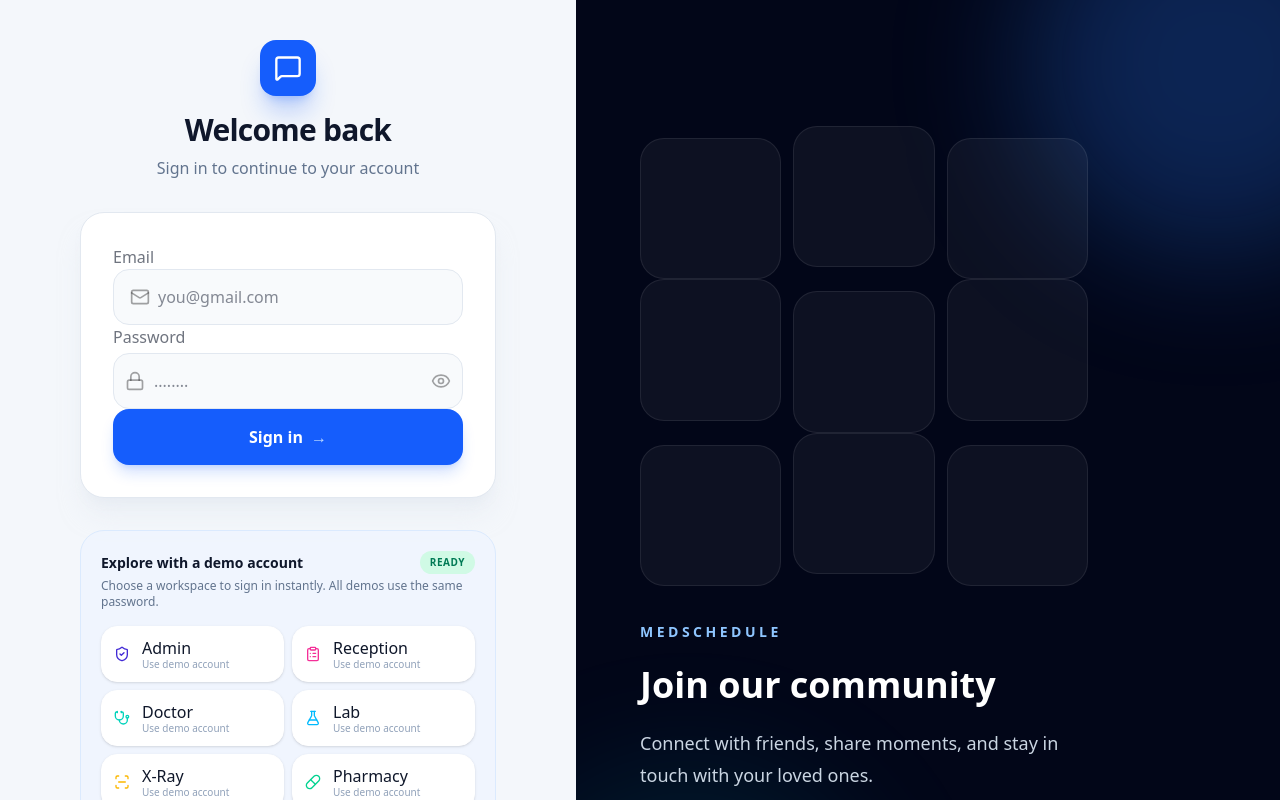
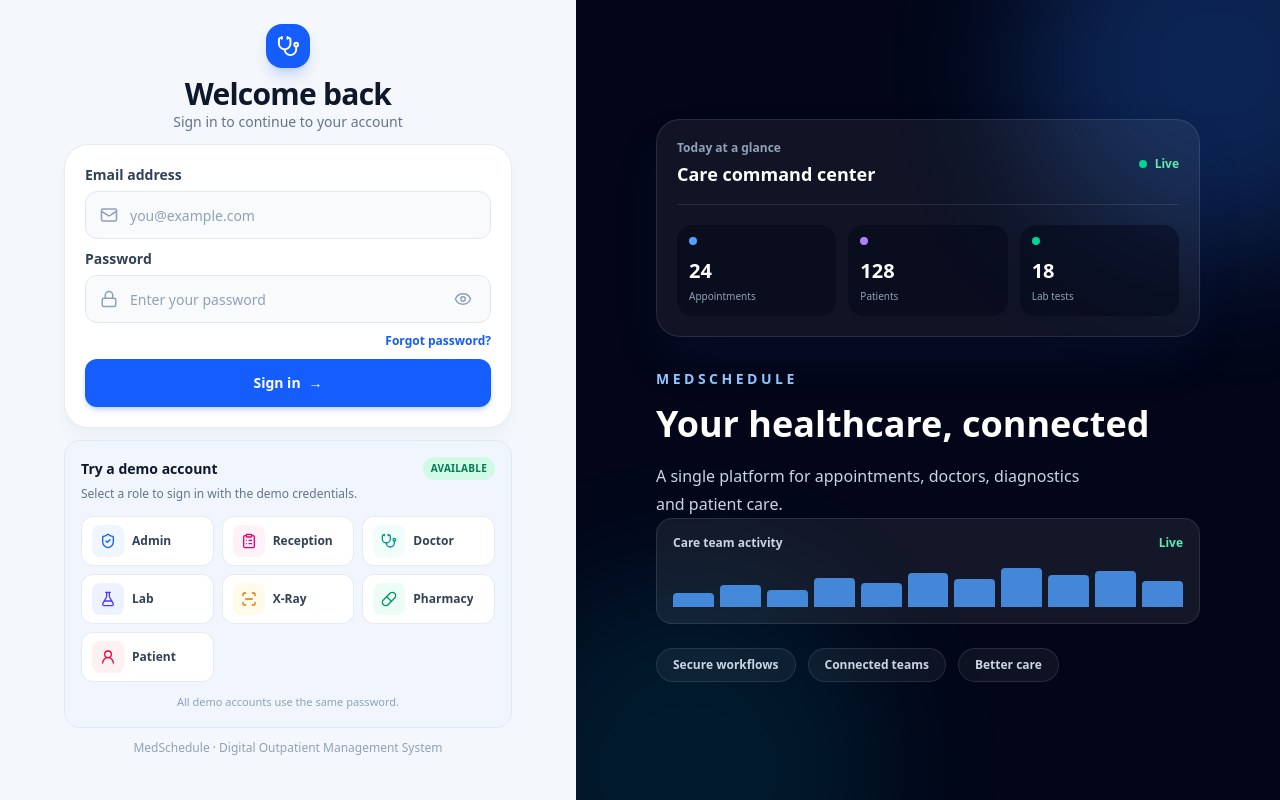
Before and after one commit to Harish-CodeWizard/MedSchedule, a React (Vite) app in the folder frontend/: page /login in a window 1280 px wide. Shown: the top 800 px of the page. Built offline with nearby package versions, Linux system fonts and the light colour scheme; no server answers.

Commit message:
Fix login page viewport layout

```diff
--- a/frontend/src/components/AuthImagePattern.jsx
+++ b/frontend/src/components/AuthImagePattern.jsx
@@ -2,19 +2,46 @@ import React from "react";
 
 const AuthImagePattern = ({ title, subtitle }) => {
   return (
-    <div className="relative hidden min-h-screen items-center overflow-hidden bg-slate-950 px-16 lg:flex">
+    <div className="relative hidden min-h-screen items-center overflow-hidden bg-slate-950 px-12 py-10 lg:flex xl:px-20">
       <div className="absolute -right-32 -top-32 size-96 rounded-full bg-blue-500/25 blur-3xl" />
       <div className="absolute -bottom-40 -left-20 size-96 rounded-full bg-cyan-400/10 blur-3xl" />
-      <div className="relative z-10 max-w-xl">
-        <div className="mb-12 grid grid-cols-3 gap-3 opacity-80">
-          {[...Array(9)].map((_, i) => (
-            <div key={i} className={`aspect-square rounded-3xl border border-white/10 bg-white/[0.06] ${i % 2 === 0 ? "translate-y-3 bg-blue-400/10" : ""}`} />
-          ))}
+      <div className="relative z-10 w-full max-w-xl">
+        <div className="mb-8 rounded-3xl border border-white/10 bg-white/[0.06] p-5 shadow-2xl shadow-blue-950/30">
+          <div className="flex items-center justify-between border-b border-white/10 pb-4">
+            <div>
+              <p className="text-xs font-semibold text-slate-400">Today at a glance</p>
+              <p className="mt-1 text-lg font-bold text-white">Care command center</p>
+            </div>
+            <span className="flex items-center gap-2 text-xs font-semibold text-emerald-300"><span className="size-2 rounded-full bg-emerald-400" /> Live</span>
+          </div>
+          <div className="mt-5 grid grid-cols-3 gap-3">
+            {[
+              ["24", "Appointments", "bg-blue-400"],
+              ["128", "Patients", "bg-violet-400"],
+              ["18", "Lab tests", "bg-emerald-400"],
+            ].map(([value, label, color]) => (
+              <div key={label} className="rounded-2xl bg-slate-950/50 p-3">
+                <span className={`mb-3 block size-2 rounded-full ${color}`} />
+                <p className="text-xl font-black text-white">{value}</p>
+                <p className="mt-1 text-[10px] text-slate-400">{label}</p>
+              </div>
+            ))}
+          </div>
         </div>
-        <p className="mb-5 text-sm font-bold uppercase tracking-[0.25em] text-blue-300">MedSchedule</p>
-        <h2 className="text-4xl font-black leading-tight text-white">{title}</h2>
-        <p className="mt-5 max-w-md text-lg leading-8 text-slate-300">{subtitle}</p>
-        <div className="mt-10 flex flex-wrap gap-3 text-xs font-semibold text-slate-300">
+        <p className="mb-3 text-sm font-bold uppercase tracking-[0.25em] text-blue-300">MedSchedule</p>
+        <h2 className="text-3xl font-black leading-tight text-white xl:text-4xl">{title}</h2>
+        <p className="mt-4 max-w-md text-base leading-7 text-slate-300">{subtitle}</p>
+        <div className="rounded-2xl border border-white/10 bg-white/[0.07] p-4">
+          <div className="flex items-center justify-between text-xs font-semibold text-slate-300">
+            <span>Care team activity</span><span className="text-emerald-300">Live</span>
+          </div>
+          <div className="mt-4 flex h-10 items-end gap-1.5">
+            {[35, 55, 42, 72, 58, 84, 68, 96, 78, 88, 64].map((height, index) => (
+              <span key={index} className="flex-1 rounded-t bg-blue-400/80" style={{ height: `${height}%` }} />
+            ))}
+          </div>
+        </div>
+        <div className="mt-6 flex flex-wrap gap-3 text-xs font-semibold text-slate-300">
           {["Secure workflows", "Connected teams", "Better care"].map((item) => (
             <span key={item} className="rounded-full border border-white/10 bg-white/5 px-4 py-2">{item}</span>
           ))}
--- a/frontend/src/pages/LoginPage.jsx
+++ b/frontend/src/pages/LoginPage.jsx
@@ -1,13 +1,29 @@
+
 import React, { useState } from 'react';
 import { Link, useNavigate } from 'react-router-dom';
-import { Eye, EyeOff, Loader2, Lock, Mail, MessageSquare, ShieldCheck, Stethoscope, ClipboardList, FlaskConical, ScanLine, Pill, UserRound } from 'lucide-react';
+import {
+  Eye,
+  EyeOff,
+  Loader2,
+  Lock,
+  Mail,
+  Stethoscope,
+  ShieldCheck,
+  ClipboardList,
+  FlaskConical,
+  ScanLine,
+  Pill,
+  UserRound,
+} from 'lucide-react';
+
 import AuthImagePattern from '../components/AuthImagePattern';
 import userStore from '../store/userStore';
-import { dashboardPathForRole } from "../utils/navigation";
+import { dashboardPathForRole } from '../utils/navigation';
 
 function LoginPage() {
   const [showPassword, setShowPassword] = useState(false);
   const navigate = useNavigate();
+
   const [formData, setFormData] = useState({
     email: '',
     password: '',
@@ -17,166 +33,226 @@ function LoginPage() {
 
   const handleSubmit = async (e) => {
     e.preventDefault();
+
     const success = await loginUser(formData);
-    if (success) navigate(dashboardPathForRole(userStore.getState().user?.role));
+
+    if (success) {
+      navigate(
+        dashboardPathForRole(userStore.getState().user?.role)
+      );
+    }
   };
 
   const demoAccounts = [
-    { role: 'Admin', email: 'admin@medschedule.demo', icon: ShieldCheck, tone: 'text-primary' },
-    { role: 'Reception', email: 'reception@medschedule.demo', icon: ClipboardList, tone: 'text-secondary' },
-    { role: 'Doctor', email: 'doctor@medschedule.demo', icon: Stethoscope, tone: 'text-accent' },
-    { role: 'Lab', email: 'lab@medschedule.demo', icon: FlaskConical, tone: 'text-info' },
-    { role: 'X-Ray', email: 'xray@medschedule.demo', icon: ScanLine, tone: 'text-warning' },
-    { role: 'Pharmacy', email: 'pharmacy@medschedule.demo', icon: Pill, tone: 'text-success' },
-    { role: 'Patient', email: 'patient@medschedule.demo', icon: UserRound, tone: 'text-error' },
+    { role: 'Admin', email: 'admin@medschedule.demo', icon: ShieldCheck, color: 'text-blue-600', bg: 'bg-blue-50' },
+    { role: 'Reception', email: 'reception@medschedule.demo', icon: ClipboardList, color: 'text-pink-600', bg: 'bg-pink-50' },
+    { role: 'Doctor', email: 'doctor@medschedule.demo', icon: Stethoscope, color: 'text-teal-600', bg: 'bg-teal-50' },
+    { role: 'Lab', email: 'lab@medschedule.demo', icon: FlaskConical, color: 'text-indigo-600', bg: 'bg-indigo-50' },
+    { role: 'X-Ray', email: 'xray@medschedule.demo', icon: ScanLine, color: 'text-amber-600', bg: 'bg-amber-50' },
+    { role: 'Pharmacy', email: 'pharmacy@medschedule.demo', icon: Pill, color: 'text-emerald-600', bg: 'bg-emerald-50' },
+    { role: 'Patient', email: 'patient@medschedule.demo', icon: UserRound, color: 'text-rose-600', bg: 'bg-rose-50' },
   ];
 
   const handleDemoLogin = async (account) => {
-    const credentials = { email: account.email, password: 'Demo@12345' };
+    const credentials = {
+      email: account.email,
+      password: 'Demo@12345',
+    };
+
     setFormData(credentials);
+
     const success = await loginUser(credentials);
-    if (success) navigate(dashboardPathForRole(userStore.getState().user?.role));
+
+    if (success) {
+      navigate(
+        dashboardPathForRole(userStore.getState().user?.role)
+      );
+    }
   };
 
   return (
-    <div className="min-h-screen bg-[#f4f7fb] lg:grid lg:grid-cols-[0.9fr_1.1fr]">
-      {/* Left side - Login form */}
-      <div className="flex items-center justify-center px-6 py-10 sm:px-12 lg:px-20">
-        <div className="w-full max-w-lg space-y-8">
+    <div className="grid min-h-screen bg-[#f4f7fb] lg:h-dvh lg:min-h-0 lg:grid-cols-[0.9fr_1.1fr] lg:overflow-hidden">
+
+      {/* Left side: Sign in */}
+      <main className="flex min-h-0 flex-col justify-start overflow-y-auto px-5 py-6 sm:px-10 lg:px-8 xl:px-14">
+        <div className="mx-auto w-full max-w-md space-y-3">
+
           {/* Header */}
-        <div className="flex flex-col items-center gap-2 group">
-  <div className="flex size-14 items-center justify-center rounded-2xl bg-blue-600 text-white shadow-xl shadow-blue-600/25">
-    <MessageSquare className="w-7 h-7" />
-  </div>
-  <h1 className="text-3xl font-black mt-2 tracking-tight text-slate-900">Welcome back</h1>
-  <p className="text-slate-500">
-  Sign in to continue to your account
-  </p>
+          <header className="flex flex-col items-center text-center">
+            <div className="flex size-11 items-center justify-center rounded-2xl bg-blue-600 text-white shadow-lg shadow-blue-600/20">
+              <Stethoscope size={23} />
+            </div>
 
-</div>
+            <h1 className="mt-2 text-2xl font-extrabold tracking-tight text-slate-900 sm:text-3xl">
+              Welcome back
+            </h1>
+
+            <p className="text-sm text-slate-500">
+              Sign in to continue to your account
+            </p>
+          </header>
 
           {/* Login form */}
-          <form onSubmit={handleSubmit} className="rounded-3xl border border-slate-200 bg-white p-6 shadow-xl shadow-slate-200/50 sm:p-8">
+          <form
+            onSubmit={handleSubmit}
+            className="space-y-2.5 rounded-3xl border border-slate-200/80 bg-white p-4 shadow-lg shadow-slate-200/40 sm:p-5"
+          >
             {/* Email */}
-            <div className="form-control">
-              <label className="label">
-                <span className="label-text font-medium">Email</span>
+            <div>
+              <label
+                htmlFor="login-email"
+                className="mb-1.5 block text-sm font-semibold text-slate-700"
+              >
+                Email address
               </label>
-              <div className="flex h-14 items-center gap-2 rounded-2xl border border-slate-200 bg-slate-50 px-4 transition focus-within:border-blue-500 focus-within:bg-white focus-within:ring-4 focus-within:ring-blue-500/10">
-                <Mail className="w-5 h-5 text-base-content/40" />
+
+              <div className="flex h-12 items-center gap-3 rounded-xl border border-slate-200 bg-slate-50 px-3.5 transition focus-within:border-blue-500 focus-within:bg-white focus-within:ring-4 focus-within:ring-blue-500/10">
+                <Mail size={18} className="shrink-0 text-slate-400" />
+
                 <input
+                  id="login-email"
                   type="email"
+                  autoComplete="username"
                   required
-                  placeholder="you@gmail.com"
-                  className="grow bg-transparent text-slate-900 outline-none"
+                  placeholder="you@example.com"
+                  className="h-full min-w-0 grow bg-transparent text-sm text-slate-900 outline-none placeholder:text-slate-400"
                   value={formData.email}
                   onChange={(e) =>
-                    setFormData({ ...formData, email: e.target.value })
+                    setFormData({
+                      ...formData,
+                      email: e.target.value,
+                    })
                   }
                 />
               </div>
             </div>
 
             {/* Password */}
-            <div className="form-control">
-              <label className="label">
-                <span className="label-text font-medium">Password</span>
+            <div>
+              <label
+                htmlFor="login-password"
+                className="mb-1.5 block text-sm font-semibold text-slate-700"
+              >
+                Password
               </label>
-              <div className="relative mt-1">
-                {/* Lock icon */}
-                <div className="absolute inset-y-0 left-0 pl-3 flex items-center pointer-events-none z-10">
-                  <Lock className="w-5 h-5 text-base-content/40" />
-                </div>
-                {/* Input */}
+
+              <div className="flex h-12 items-center gap-3 rounded-xl border border-slate-200 bg-slate-50 px-3.5 transition focus-within:border-blue-500 focus-within:bg-white focus-within:ring-4 focus-within:ring-blue-500/10">
+                <Lock size={18} className="shrink-0 text-slate-400" />
+
                 <input
+                  id="login-password"
                   type={showPassword ? 'text' : 'password'}
-                  className="h-14 w-full rounded-2xl border border-slate-200 bg-slate-50 pl-10 pr-10 text-slate-900 outline-none transition focus:border-blue-500 focus:bg-white focus:ring-4 focus:ring-blue-500/10"
-                  placeholder="........"
+                  autoComplete="current-password"
+                  required
+                  placeholder="Enter your password"
+                  className="h-full min-w-0 grow bg-transparent text-sm text-slate-900 outline-none placeholder:text-slate-400"
                   value={formData.password}
                   onChange={(e) =>
-                    setFormData({ ...formData, password: e.target.value })
+                    setFormData({
+                      ...formData,
+                      password: e.target.value,
+                    })
                   }
                 />
-                {/* Eye toggle */}
+
                 <button
                   type="button"
-                  onClick={() => setShowPassword(!showPassword)}
-                  className="absolute inset-y-0 right-0 pr-3 flex items-center z-10"
+                  onClick={() => setShowPassword((prev) => !prev)}
+                  aria-label={showPassword ? 'Hide password' : 'Show password'}
+                  className="shrink-0 rounded-md p-1 text-slate-400 transition hover:text-blue-600 focus-visible:outline-none focus-visible:ring-2 focus-visible:ring-blue-500"
                 >
-                  {showPassword ? (
-                    <EyeOff className="w-5 h-5 text-base-content/40" />
-                  ) : (
-                    <Eye className="w-5 h-5 text-base-content/40" />
-                  )}
+                  {showPassword ? <EyeOff size={18} /> : <Eye size={18} />}
                 </button>
               </div>
             </div>
 
-            {/* Submit button */}
+            {/* Forgot password */}
+            <div className="flex justify-end">
+              <Link
+                to="/forgot-password"
+                className="text-xs font-semibold text-blue-600 hover:text-blue-700 hover:underline"
+              >
+                Forgot password?
+              </Link>
+            </div>
+
+            {/* Submit */}
             <button
               type="submit"
-              className="group flex h-14 w-full items-center justify-center gap-2 rounded-2xl bg-blue-600 text-base font-bold text-white shadow-lg shadow-blue-600/20 transition hover:-translate-y-0.5 hover:bg-blue-700 disabled:cursor-not-allowed disabled:opacity-60"
               disabled={loading}
+              className="flex h-12 w-full items-center justify-center gap-2 rounded-xl bg-blue-600 text-sm font-bold text-white shadow-md shadow-blue-600/20 transition hover:bg-blue-700 focus-visible:outline-none focus-visible:ring-4 focus-visible:ring-blue-500/20 disabled:cursor-not-allowed disabled:opacity-60"
             >
               {loading ? (
                 <>
-                  <Loader2 className="size-5 animate-spin" />
-                  Loading...
+                  <Loader2 size={18} className="animate-spin" />
+                  Signing in...
                 </>
               ) : (
-                <>Sign in <span className="text-blue-200 transition group-hover:translate-x-1">→</span></>
+                <>
+                  Sign in
+                  <span aria-hidden="true">→</span>
+                </>
               )}
             </button>
           </form>
 
-          <div className="rounded-3xl border border-blue-100 bg-blue-50/70 p-5">
-            <div className="mb-1 flex items-center justify-between"><p className="text-sm font-bold text-slate-900">Explore with a demo account</p><span className="rounded-full bg-emerald-100 px-2.5 py-1 text-[10px] font-bold uppercase tracking-wider text-emerald-700">Ready</span></div>
-            <p className="mb-4 text-xs text-slate-500">Choose a workspace to sign in instantly. All demos use the same password.</p>
-            <div className="grid grid-cols-1 gap-2 sm:grid-cols-2">
+          {/* Demo accounts */}
+          <section className="rounded-2xl border border-blue-100 bg-blue-50/70 p-3.5 sm:p-4">
+            <div className="mb-1 flex items-center justify-between gap-2">
+              <h2 className="text-sm font-bold text-slate-900">
+                Try a demo account
+              </h2>
+
+              <span className="shrink-0 rounded-full bg-emerald-100 px-2 py-1 text-[10px] font-bold uppercase tracking-wide text-emerald-700">
+                Available
+              </span>
+            </div>
+
+            <p className="mb-3 text-xs leading-5 text-slate-500">
+              Select a role to sign in with the demo credentials.
+            </p>
+
+            <div className="grid grid-cols-2 gap-2 sm:grid-cols-3">
               {demoAccounts.map((account) => {
                 const Icon = account.icon;
+
                 return (
                   <button
                     key={account.role}
                     type="button"
                     onClick={() => handleDemoLogin(account)}
                     disabled={loading}
-                    className="flex min-h-14 items-center justify-start gap-3 rounded-2xl border border-white bg-white px-3 text-left normal-case shadow-sm transition hover:-translate-y-0.5 hover:border-blue-300 hover:shadow-md disabled:cursor-wait disabled:opacity-50"
+                    className="flex min-h-11 min-w-0 items-center gap-2 rounded-xl border border-slate-200/80 bg-white px-2.5 py-2 text-left transition hover:border-blue-300 hover:shadow-sm focus-visible:outline-none focus-visible:ring-2 focus-visible:ring-blue-500 disabled:cursor-not-allowed disabled:opacity-50"
                   >
-                    <Icon className={`size-4 ${account.tone}`} />
-                    <span className="flex flex-col items-start leading-tight">
-                      <span>{account.role}</span>
-                      <span className="text-[10px] text-slate-400">Use demo account</span>
+                    <span
+                      className={`flex size-8 shrink-0 items-center justify-center rounded-lg ${account.bg} ${account.color}`}
+                    >
+                      <Icon size={16} />
+                    </span>
+
+                    <span className="truncate text-xs font-semibold text-slate-700">
+                      {account.role}
                     </span>
                   </button>
                 );
               })}
             </div>
-          </div>
 
-          {/* Footer */}
-          {/* <div className="text-center">
-            <p className="text-base-content/60">
-              Don&apos;t have an account?{' '}
-              <span onClick={() => handle(role)} className="link link-primary">
-                Create account
-              </span>
+            <p className="mt-3 text-center text-[11px] text-slate-400">
+              All demo accounts use the same password.
             </p>
-          </div> */}
-          <div className="text-center">
-            <p className="text-base-content/60">
-              <Link to="/forgot-password" className="font-semibold text-blue-600 hover:underline">
-                Forgot Password?
-              </Link>
-            </p>
-          </div>
+          </section>
+
+          <p className="pb-1 text-center text-xs text-slate-400">
+            MedSchedule · Digital Outpatient Management System
+          </p>
         </div>
-      </div>
+      </main>
 
-      {/* Right side - Pattern & message */}
+      {/* Right side: Keep your existing theme and component */}
       <AuthImagePattern
-        title="Join our community"
-        subtitle="Connect with friends, share moments, and stay in touch with your loved ones."
+        title="Your healthcare, connected"
+        subtitle="A single platform for appointments, doctors, diagnostics and patient care."
       />
     </div>
   );
```
